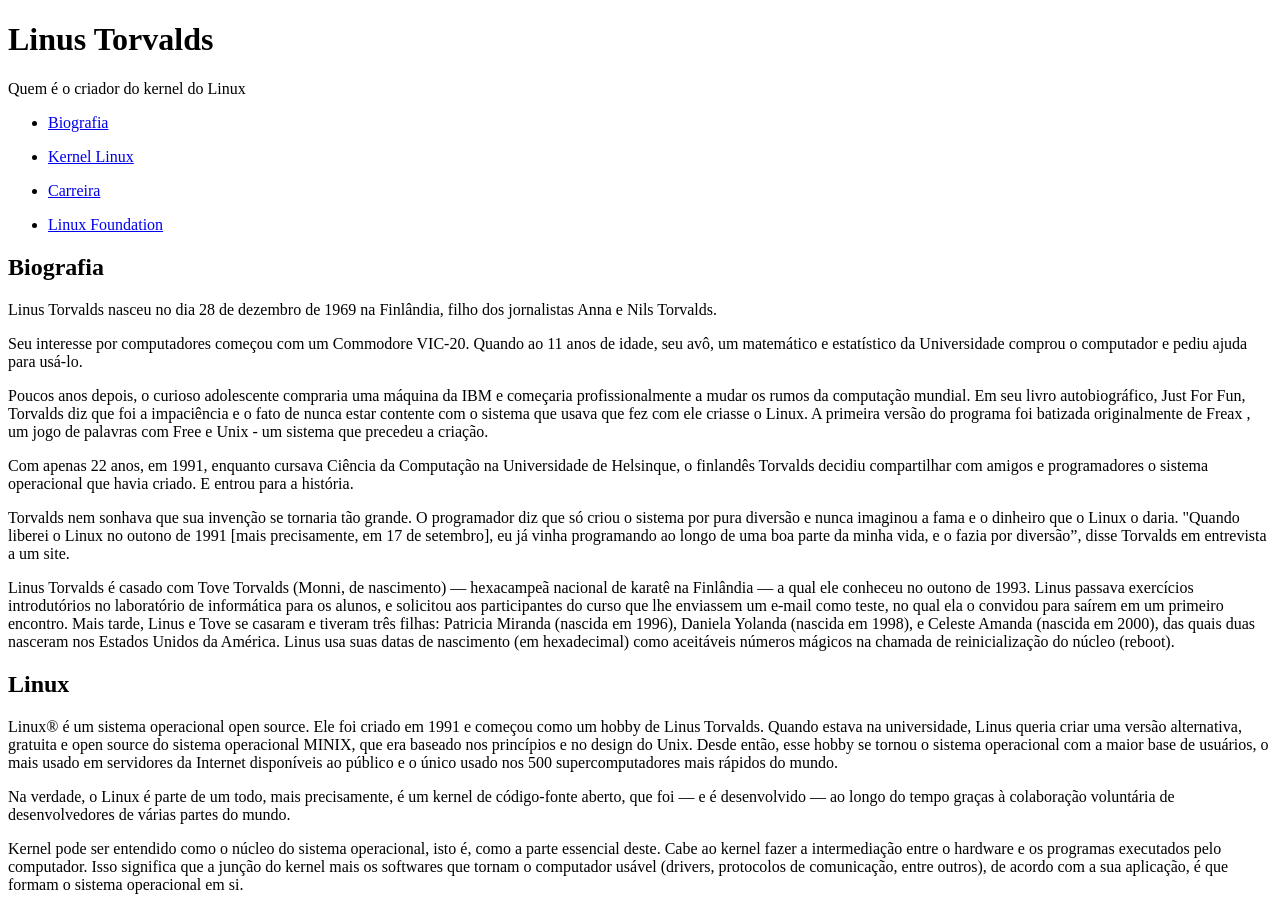
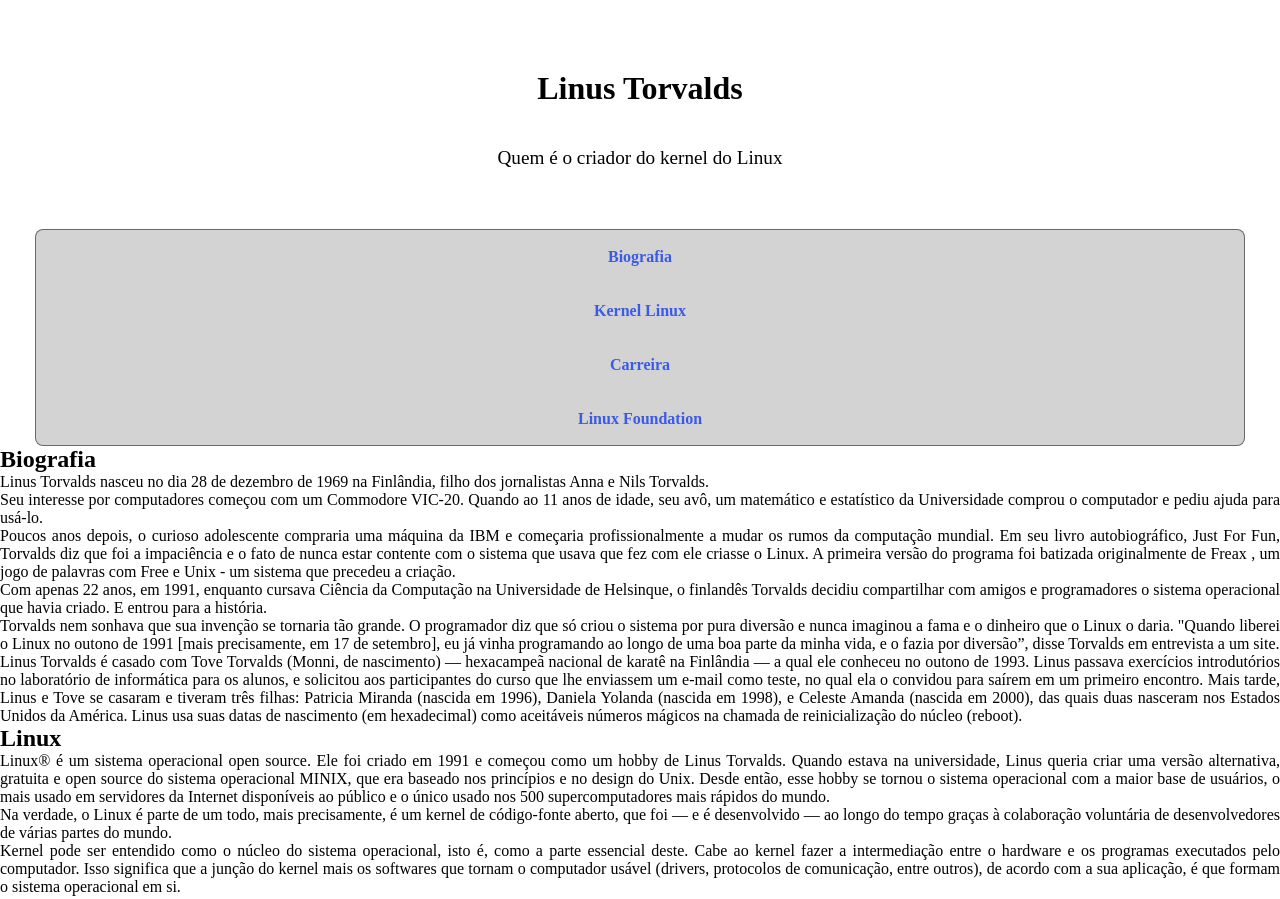
Before and after one commit to danielfragareis/linus-torvalds-tribute, a plain HTML site: page index.html in a window 1280 px wide. Shown: the top 899 px of the page. Drawn offline with Linux system fonts and the light colour scheme.

Commit message:
criação css
criação da stylesheet

```diff
--- a/index.html
+++ b/index.html
@@ -5,6 +5,7 @@
     <meta http-equiv="X-UA-Compatible" content="IE=edge">
     <meta name="viewport" content="width=device-width, initial-scale=1.0">
     <title>Linus Torvalds Tribute</title>
+    <link rel="stylesheet" href="style.css">
 </head>
 <body>
     <header>
@@ -12,6 +13,7 @@
         <p>Quem é o criador do kernel do Linux</p>
     </header>
 
+    <div class="menu">
         <aside>
             <ul>
                 <li>
@@ -36,6 +38,7 @@
                 </li>
             </ul>
         </aside>
+    </div>
 
     <main>
 
--- /dev/null
+++ b/style.css
@@ -0,0 +1,66 @@
+* {
+    margin: 0;
+    padding: 0;
+}
+
+header {
+    /* width: 75vw;
+    height: 25vh; */
+    text-align: center;
+    margin: 10px 0px 0px 0px;
+    padding: 60px 100px 60px 100px;
+}
+
+header h1 {
+    font-size: 2em;
+}
+
+header p {
+    margin: auto;
+    padding: 40px 0px 0px 0px;
+    font-size: 1.2em;
+}
+
+div.menu {
+    border: 1px solid rgba(0, 0, 0, 0.5);
+    height: 215px;
+    border-radius: 8px;
+    background-color: lightgray;
+    margin: 0px 35px;
+}
+
+ul {
+    width: auto;
+    height: auto;
+}
+
+li {
+    list-style-type: none;
+    height: auto;
+
+}
+
+li a {
+    margin: 8px;
+    padding: 5px;
+    text-decoration: none;
+    color: rgb(59, 91, 231);
+    font-weight: 550;
+}
+
+aside {
+    text-align: center;
+}
+
+main {
+    position: relative;
+    float: right;
+}
+
+main p {
+    text-align: justify;
+}
+
+ul {
+    position: relative;
+}
```
Lines whose indentation alone changed are shown as unchanged.
